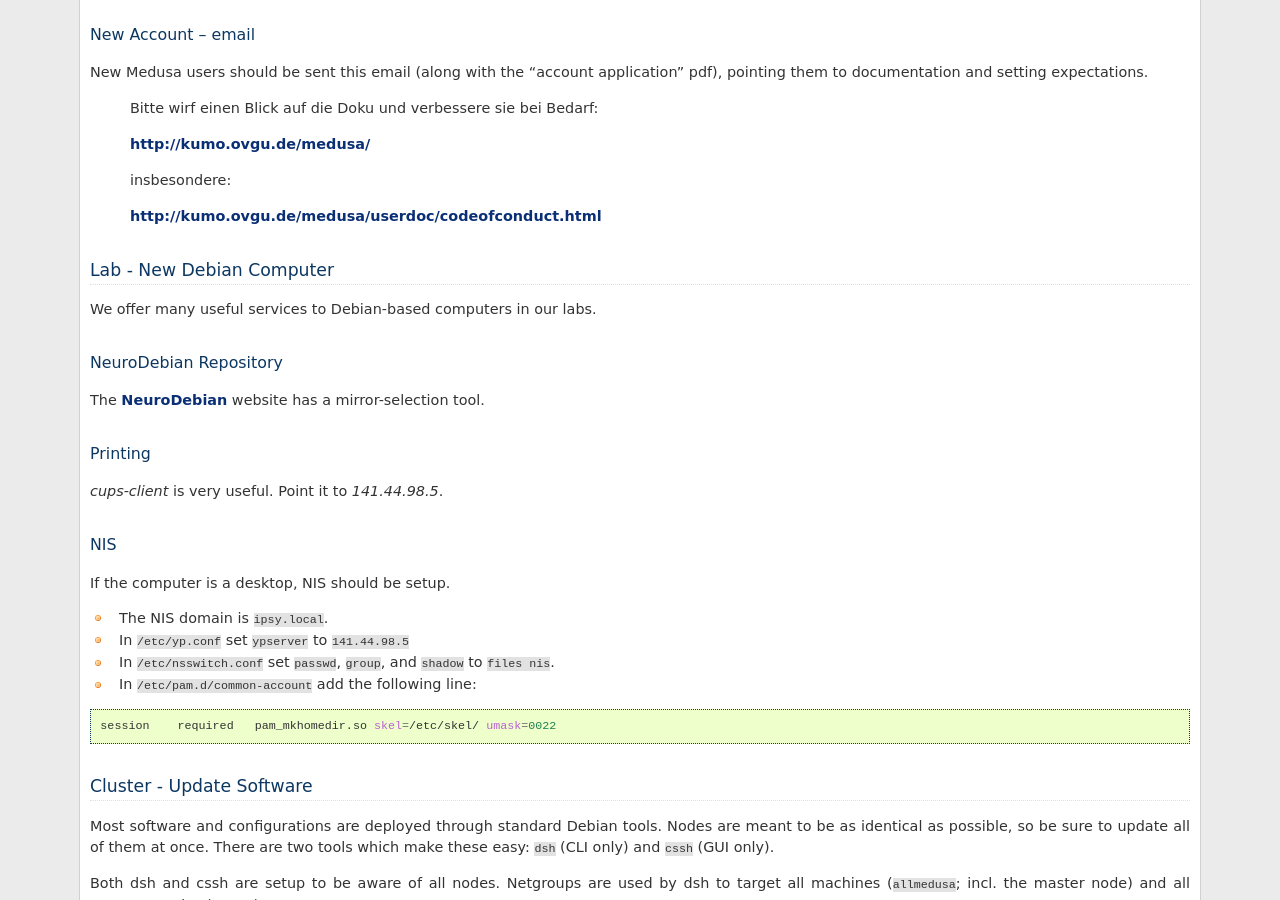
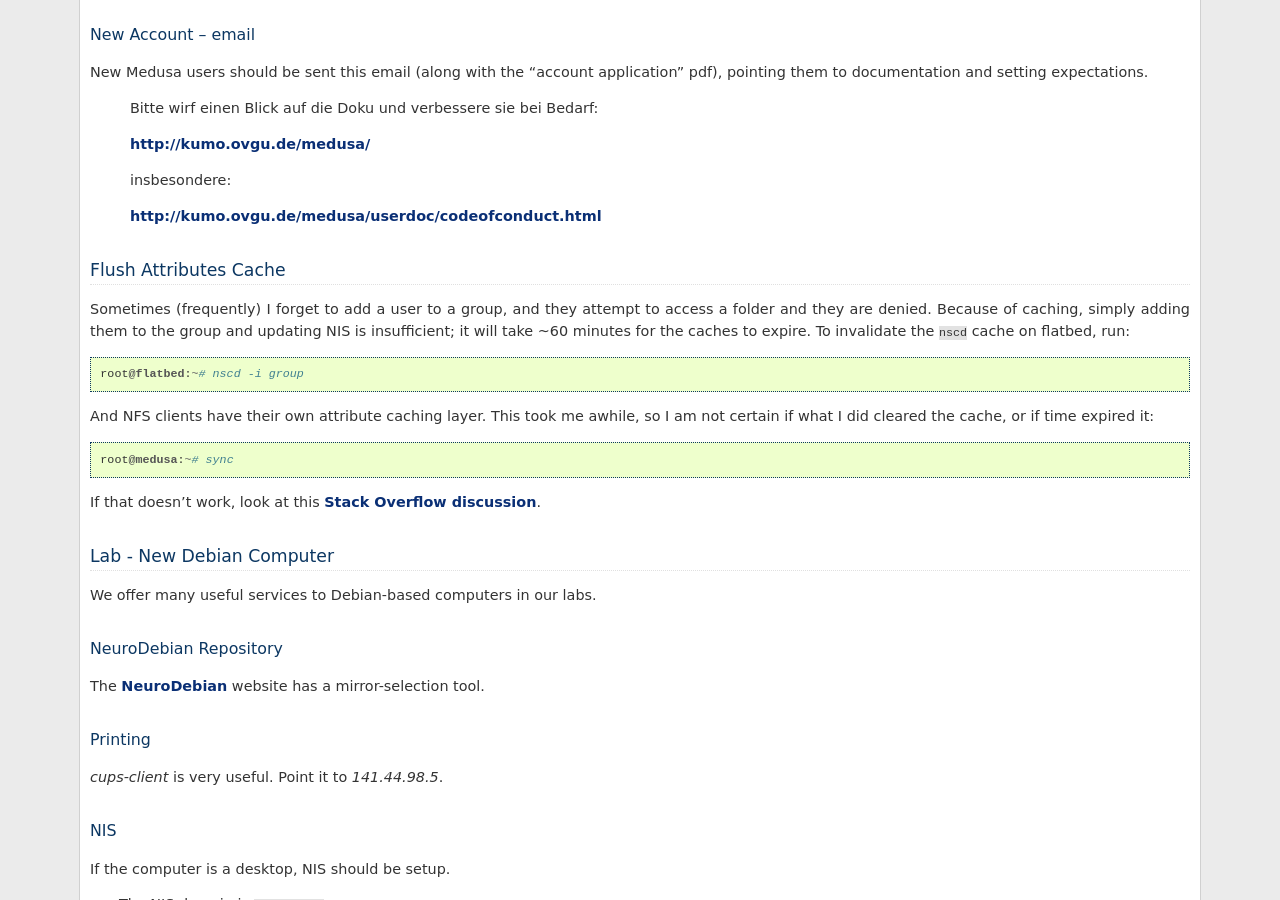
Before and after one commit to psychoinformatics-de/ipsy-docs, a Sphinx documentation site: the page built from source/internal/common_tasks.rst, in a window 1280 px wide and 900 px high, scrolled down 1537 px. Built offline with Sphinx 7.4.7, drawn with Linux system fonts in a browser that asks for light colours; formulas are drawn with MathJax 3; pages that are not in the unit, such as notebooks, are missing from menus.

Commit message:
NIS/NFS cache flushing for faster permissions update

```diff
--- a/source/internal/common_tasks.rst
+++ b/source/internal/common_tasks.rst
@@ -84,6 +84,24 @@ pointing them to documentation and setting expectations.
     insbesondere:
 
     http://kumo.ovgu.de/medusa/userdoc/codeofconduct.html
+
+Flush Attributes Cache
+======================
+Sometimes (frequently) I forget to add a user to a group, and they attempt to
+access a folder and they are denied. Because of caching, simply adding them to
+the group and updating NIS is insufficient; it will take ~60 minutes for the
+caches to expire. To invalidate the ``nscd`` cache on flatbed, run::
+
+  root@flatbed:~# nscd -i group
+
+And NFS clients have their own attribute caching layer. This took me awhile, so
+I am not certain if what I did cleared the cache, or if time expired it::
+
+  root@medusa:~# sync
+
+If that doesn't work, look at this `Stack Overflow discussion`_.
+
+.. _Stack Overflow discussion: https://stackoverflow.com/questions/13946852/how-to-flush-nfs-attribute-cache
 
 Lab - New Debian Computer
 =========================
```
